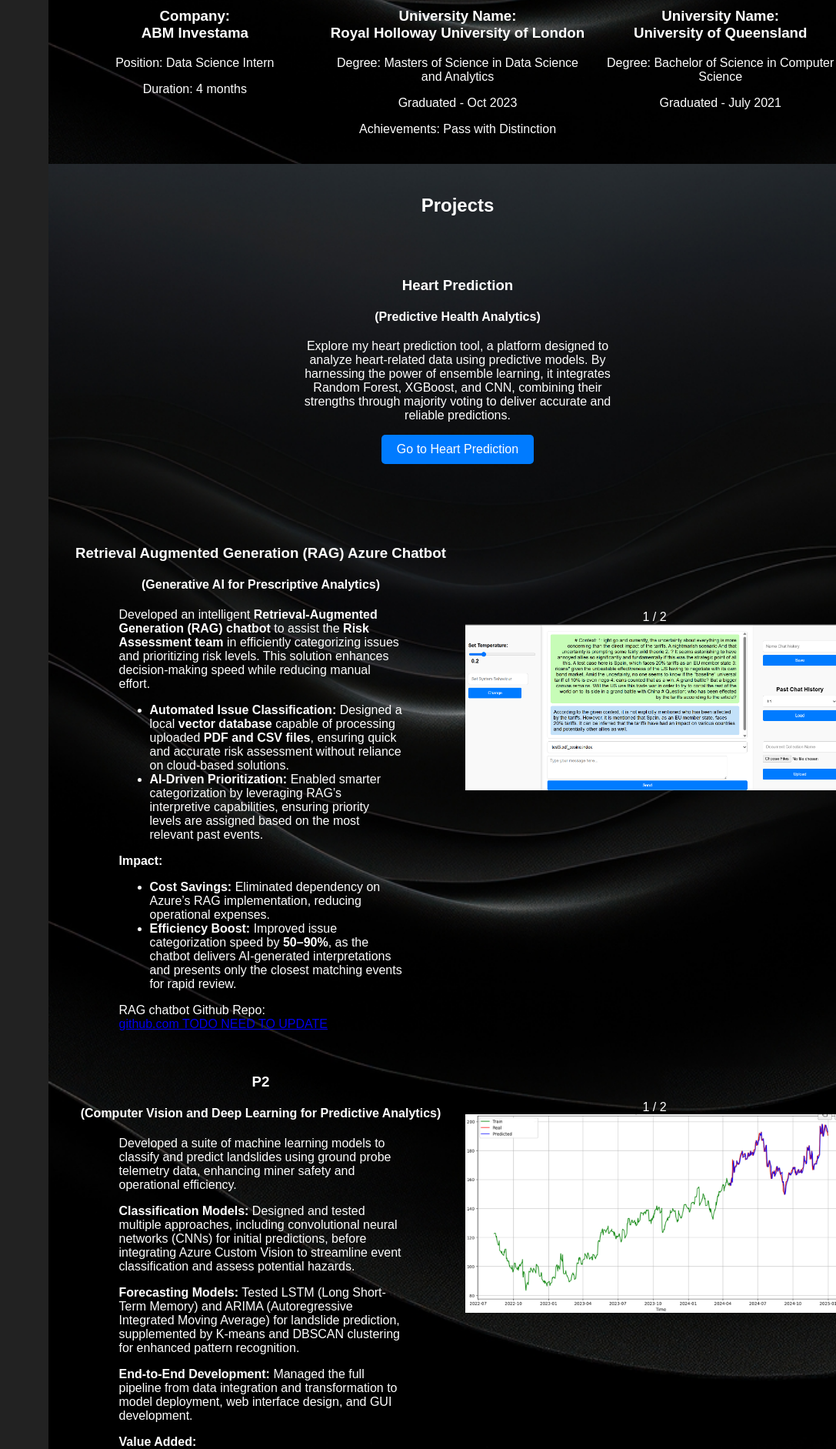
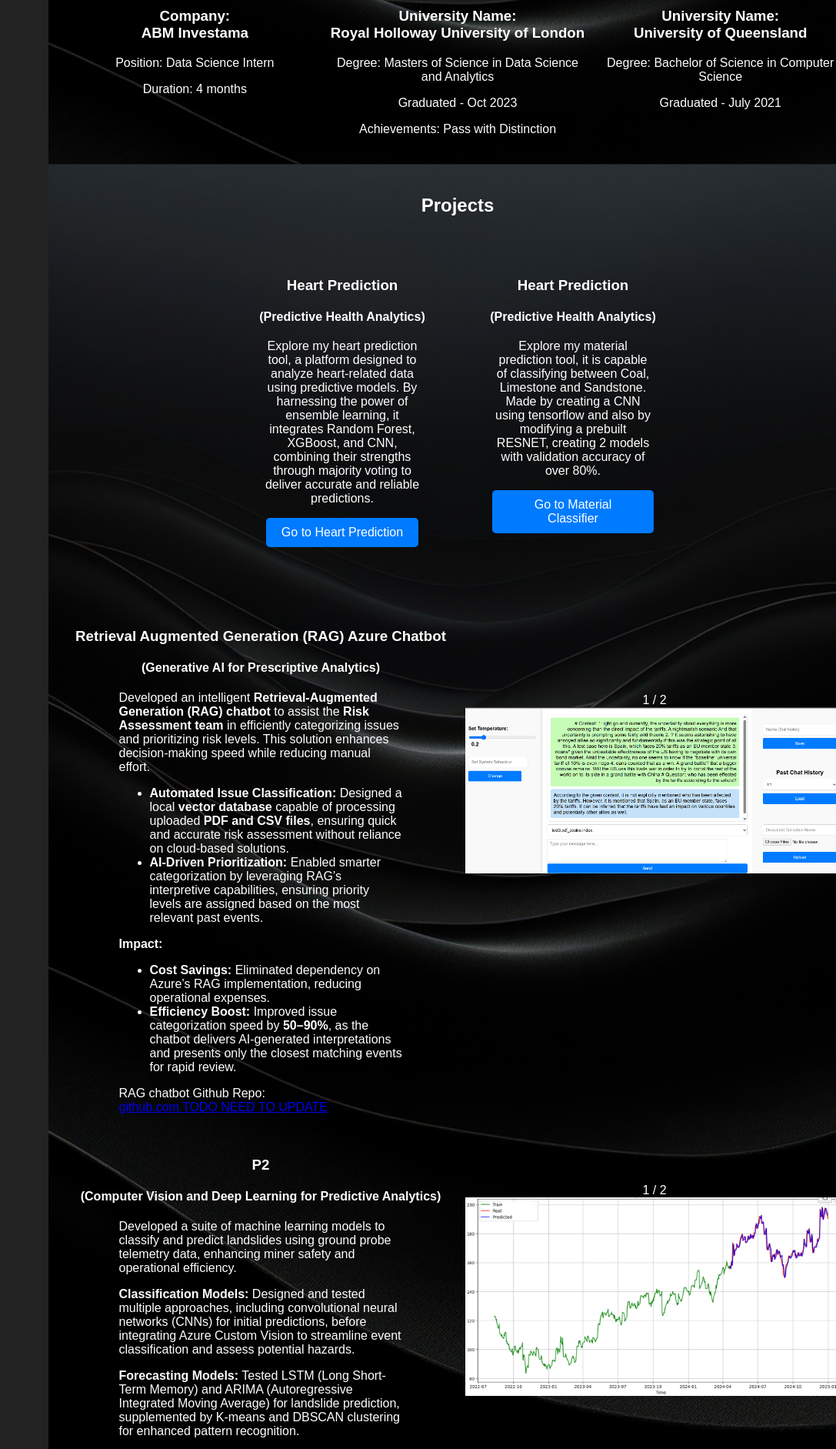
Before and after one commit to A-Bayusuto/Portfolio_flask, a Flask app: page / in a window 1280 px wide. Shown: the part 600-2483 px from the top of the page at 77% size, without its empty margins (193-1280 px from the left). Run offline with Flask 3, Linux system fonts and the light colour scheme.

Commit message:
material classfier link

```diff
--- a/templates/index.html
+++ b/templates/index.html
@@ -90,7 +90,7 @@
             <div id="projects" class="section-container">
                 <h2>Projects</h2>
 
-                                <div class="portfolio-entry"
+                <div class="portfolio-entry"
                     style="max-width: 600px; margin: 50px auto; text-align: center; color: white;">
                     <div class="portfolio-left">
                         <div class="portfolio-details">
@@ -100,7 +100,8 @@
                                 <p>
                                     Explore my heart prediction tool, a platform designed to analyze heart-related data
                                     using predictive models. By harnessing the power of ensemble learning, it integrates
-                                    Random Forest, XGBoost, and CNN, combining their strengths through majority voting to
+                                    Random Forest, XGBoost, and CNN, combining their strengths through majority voting
+                                    to
                                     deliver accurate and reliable predictions.
                                 </p>
                                 <p>
@@ -116,6 +117,34 @@
                         " onmouseover="this.style.backgroundColor='#0056b3';"
                                         onmouseout="this.style.backgroundColor='#007BFF';">
                                         Go to Heart Prediction
+                                    </a>
+                                </p>
+                            </div>
+                        </div>
+                    </div>
+
+                    <div class="portfolio-right">
+                        <div class="portfolio-details">
+                            <h3 style="margin-bottom: 10px;">Heart Prediction</h3>
+                            <h4 style="margin-bottom: 20px;">(Predictive Health Analytics)</h4>
+                            <div class="text-container-main" style="color: white;">
+                                <p>
+                                    Explore my material prediction tool, it is capable of classifying between Coal, Limestone and Sandstone.
+                                    Made by creating a CNN using tensorflow and also by modifying a prebuilt RESNET, creating 2 models with validation accuracy of over 80%.
+                                </p>
+                                <p>
+                                    <a href="https://huggingface.co/spaces/abwanengkirtyo/material_classification"
+                                        target="_blank" style="
+                            display: inline-block;
+                            background-color: #007BFF;
+                            color: white;
+                            padding: 10px 20px;
+                            text-decoration: none;
+                            border-radius: 5px;
+                            transition: background-color 0.3s ease;
+                        " onmouseover="this.style.backgroundColor='#0056b3';"
+                                        onmouseout="this.style.backgroundColor='#007BFF';">
+                                        Go to Material Classifier
                                     </a>
                                 </p>
                             </div>
@@ -247,14 +276,12 @@
 
                             <div class="mySlides fade">
                                 <div class="numbertext">1 / 2</div>
-                                <img src="static\images\landslide\ARIMA.png"
-                                    style="width:100%; height:100%">
+                                <img src="static\images\landslide\ARIMA.png" style="width:100%; height:100%">
                             </div>
 
                             <div class="mySlides fade" style="display: none;">
                                 <div class="numbertext">2 / 2</div>
-                                <img src="static\images\landslide\LSTM.png"
-                                    style="width:100%; height:100%">
+                                <img src="static\images\landslide\LSTM.png" style="width:100%; height:100%">
                             </div>
 
                             <!-- <div class="mySlides fade">
```
